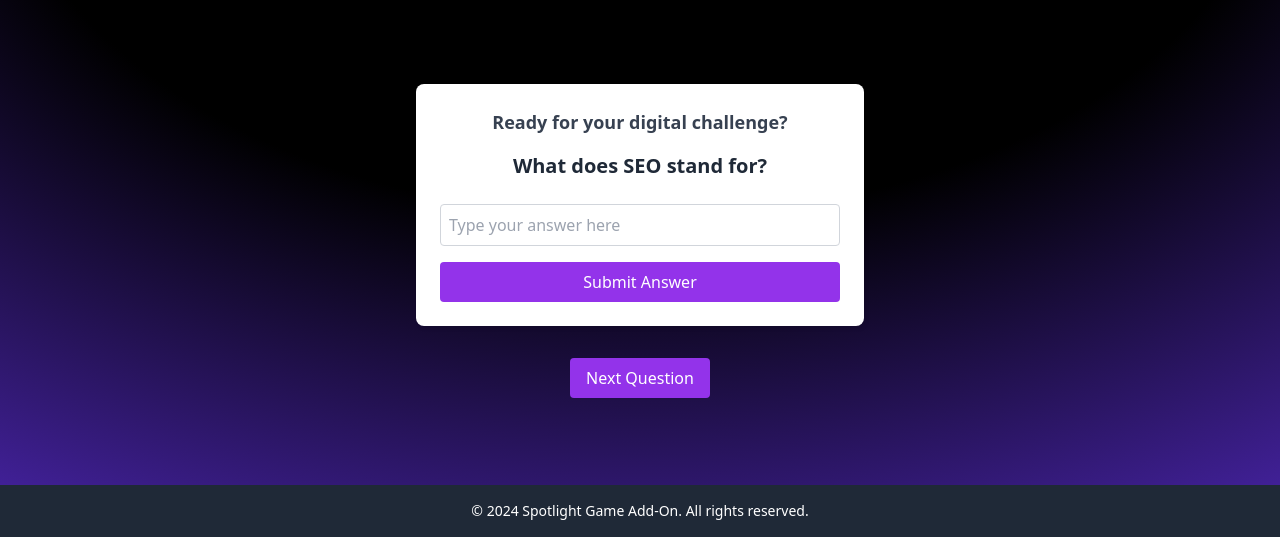
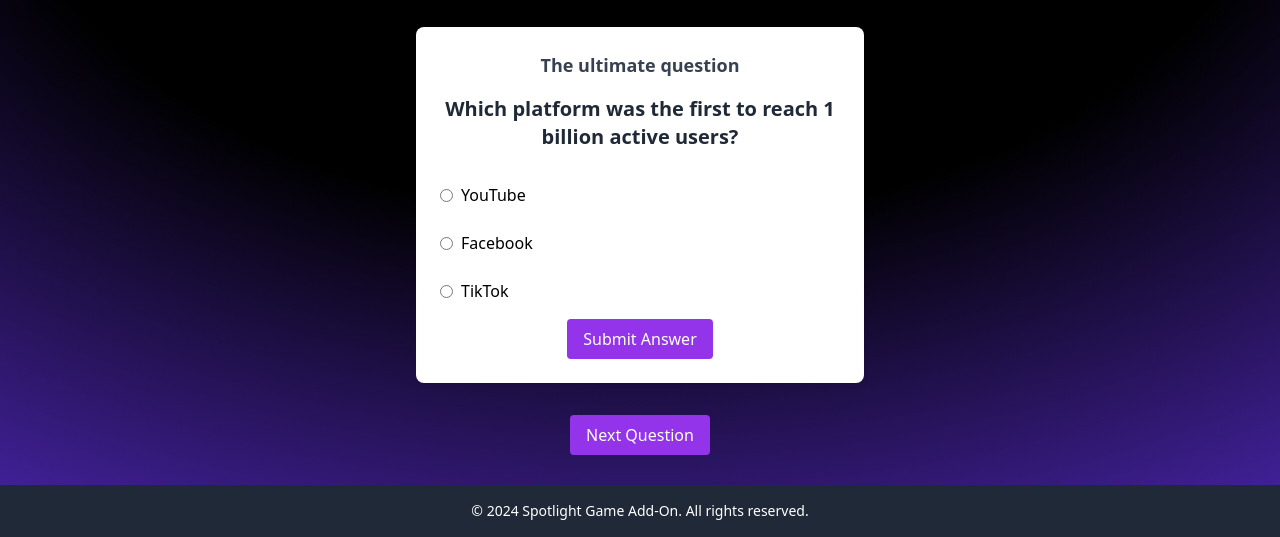
Before and after one commit to Romanebai/spotlight, a website: page index.html in a window 1280 px wide. Shown: the part 263-800 px from the top of the page. Drawn offline with nearby package versions, Linux system fonts and the light colour scheme; a web font is replaced by a local one.

Commit message:
Change a lot

```diff
--- a/index.html
+++ b/index.html
@@ -49,18 +49,15 @@
         class="bg-white shadow-[2px_3px_5px_-1px_rgba(0,_0,_0,_0.1)] rounded-lg p-6 w-full max-w-md text-center"
       >
         <h2 class="text-lg font-semibold text-gray-700">
-            Ready for your digital challenge?
+          The ultimate question
         </h2>
         <p id="question" class="mt-4 text-gray-800 text-xl font-bold">
-            What does SEO stand for?
         </p>
-          <form id="answer-form" class="mt-6 flex flex-col">
-            <input
-              type="text"
-              id="answer"
-              placeholder="Type your answer here"
-              class="p-2 rounded border border-gray-300 focus:outline-none focus:ring-2 focus:ring-blue-600"
-            />
+        <form id="answer-form" class="mt-6">
+          <div id="answer-options" class="flex flex-col gap-4">
+            <!-- Les options radio seront insérées ici dynamiquement -->
+          </div>
+          <!-- Le bouton submit doit être après les options de réponse -->
           <button
             type="submit"
             class="mt-4 bg-purple-600 text-white px-4 py-2 rounded hover:bg-purple-500 transition"
@@ -69,9 +66,9 @@
           </button>
         </form>
         <p id="feedback" class="mt-4 text-gray-600 hidden">
-            Correct! Move forward 2 spaces.
         </p>
       </section>
+
 
         <!-- Navigation Buttons -->
         <div class="mt-8 flex gap-4">
--- a/script.js
+++ b/script.js
@@ -2,48 +2,105 @@
 const questionDisplay = document.getElementById('question');
 const feedback = document.getElementById('feedback');
 const answerForm = document.getElementById('answer-form');
-const answerInput = document.getElementById('answer');
+const answerOptions = document.getElementById('answer-options'); // Conteneur pour les options
 const nextQuestionButton = document.getElementById('next-question');
 
 const questions = [
-  { question: "What does SEO stand for?", answer: "Search Engine Optimization" },
-  { question: "What is the primary use of Google Analytics?", answer: "Website traffic analysis" },
-  { question: "What is PPC in digital marketing?", answer: "Pay-Per-Click" },
+  {
+    question: "Which platform was the first to reach 1 billion active users?",
+    options: ["YouTube", "Facebook", "TikTok"],
+    answer: "Facebook",
+  },
+  {
+    question: "What is the first step to optimizing a website for SEO?",
+    options: ["Choosing relevant keywords", "Adding advertisements on Google", "Posting daily content"],
+    answer: "Choosing relevant keywords",
+  },
+  {
+    question: "On social media, which factor is most important for a post to go viral?",
+    options: ["Number of hashtags", "User interactions", "Posting time"],
+    answer: "User interactions",
+  },
+  {
+    question: "Which field primarily uses AI tools like ChatGPT?",
+    options: ["Content creation and automation", "Game development only", "Replacing design software"],
+    answer: "Content creation and automation",
+  },
+  {
+    question: "Which technology is commonly associated with cryptocurrencies?",
+    options: ["Blockchain", "Cloud computing", "Augmented reality"],
+    answer: "Blockchain",
+  },
+  {
+    question: "In digital marketing, what does the term 'CTA' stand for?",
+    options: ["Call To Action", "Click Through Analysis", "Content Targeted Advertising"],
+    answer: "Call To Action",
+  },
 ];
 
 let currentQuestionIndex = 0;
 
+// Charger une question et ses options
 const loadQuestion = () => {
-  questionDisplay.textContent = questions[currentQuestionIndex].question;
-  answerInput.value = '';
-  feedback.classList.add('hidden');
+  const currentQuestion = questions[currentQuestionIndex];
+  questionDisplay.textContent = currentQuestion.question;
+
+  // Vider les options précédentes
+  answerOptions.innerHTML = "";
+
+  // Générer des boutons radio pour les choix
+  currentQuestion.options.forEach((option, index) => {
+    const radioWrapper = document.createElement("div");
+    radioWrapper.classList.add("flex", "items-center", "mt-2");
+
+    const radioInput = document.createElement("input");
+    radioInput.type = "radio";
+    radioInput.name = "answer";
+    radioInput.id = `option-${index}`;
+    radioInput.value = option;
+    radioInput.classList.add("mr-2");
+
+    const radioLabel = document.createElement("label");
+    radioLabel.htmlFor = `option-${index}`;
+    radioLabel.textContent = option;
+
+    radioWrapper.appendChild(radioInput);
+    radioWrapper.appendChild(radioLabel);
+    answerOptions.appendChild(radioWrapper);
+  });
+
+  feedback.classList.add("hidden");
 };
 
+// Vérifier la réponse
 const checkAnswer = (event) => {
   event.preventDefault();
-  const userAnswer = answerInput.value.trim();
-  if (userAnswer.toLowerCase() === questions[currentQuestionIndex].answer.toLowerCase()) {
-    feedback.textContent = `Correct! You can play!`;
-    feedback.classList.remove('hidden');
+
+  const selectedOption = document.querySelector('input[name="answer"]:checked');
+  if (!selectedOption) {
+    feedback.textContent = "Please select an answer!";
+    feedback.classList.remove("hidden");
+    return;
+  }
+
+  if (selectedOption.value === questions[currentQuestionIndex].answer) {
+    feedback.textContent = `Correct! Welcome in the light!`;
   } else {
     feedback.textContent = `Incorrect! The answer is "${questions[currentQuestionIndex].answer}".`;
-    feedback.classList.remove('hidden');
   }
+
+  feedback.classList.remove("hidden");
 };
 
+// Passer à la question suivante
 const nextQuestion = () => {
   currentQuestionIndex = (currentQuestionIndex + 1) % questions.length;
   loadQuestion();
 };
 
-const restartGame = () => {
-  currentQuestionIndex = 0;
-  loadQuestion();
-};
-
-// Event Listeners
+// Écouteurs d'événements
 answerForm.addEventListener('submit', checkAnswer);
 nextQuestionButton.addEventListener('click', nextQuestion);
 
-// Load the first question
+// Charger la première question
 loadQuestion();
```
Lines whose indentation alone changed are shown as unchanged.
